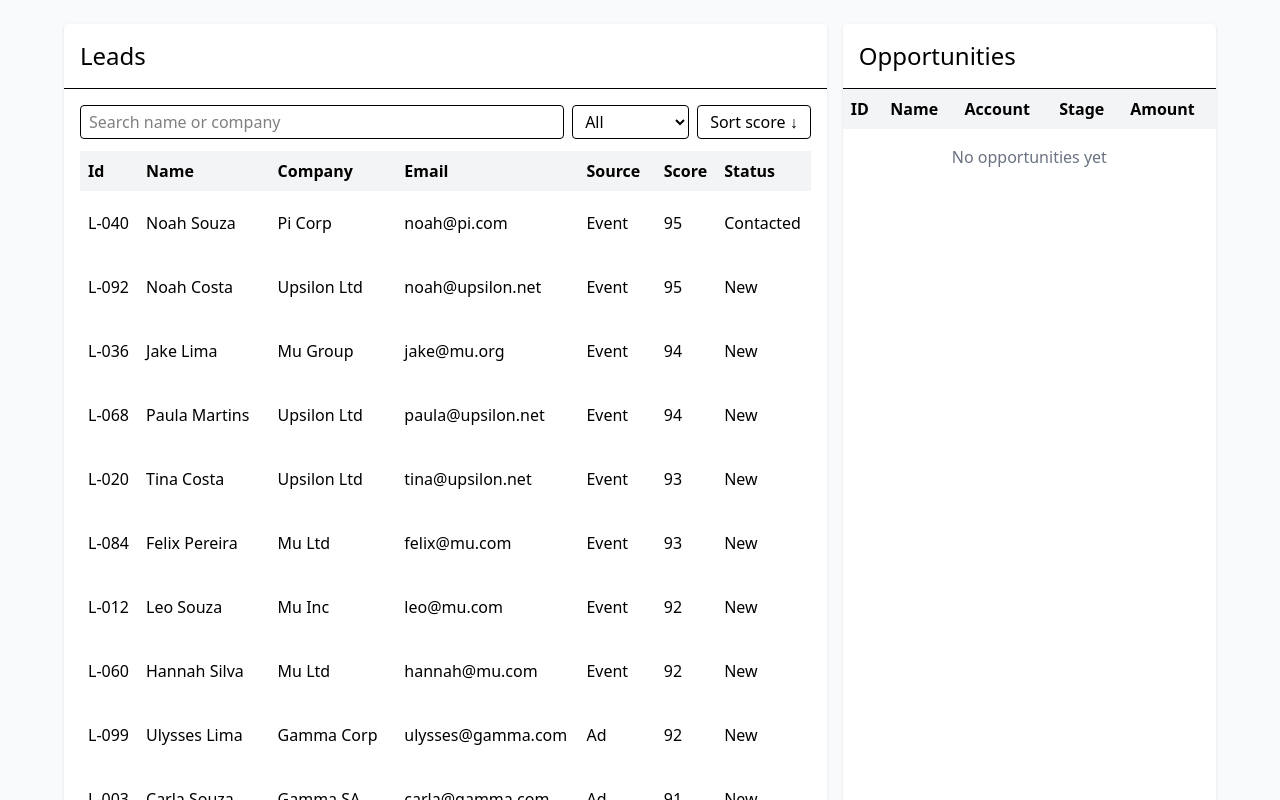
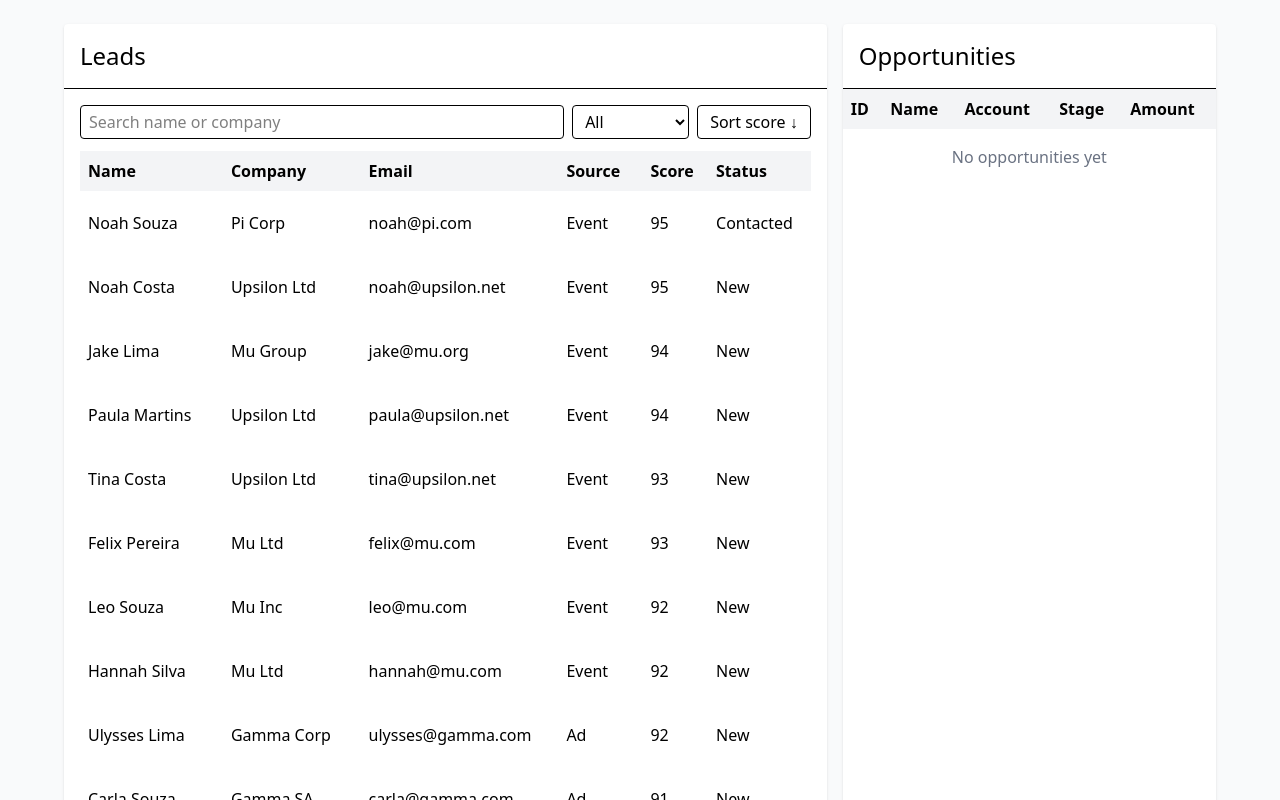
Before and after one commit to leoaltemari/mini-seller-console, a React (Vite) app: page / in a window 1280 px wide. Shown: the top 800 px of the page. Built offline with nearby package versions, Linux system fonts and the light colour scheme.

Commit message:
feat: removes ID from leads table

```diff
--- a/src/components/LeadsTable.tsx
+++ b/src/components/LeadsTable.tsx
@@ -51,7 +51,6 @@ export default function LeadsTable({ leads, onRowClick, onSortToggle, sortDesc,
         <table className="min-w-full table-auto">
           <thead className="bg-gray-100">
             <tr>
-              <th className="text-left p-2">Id</th>
               <th className="text-left p-2">Name</th>
               <th className="text-left p-2">Company</th>
               <th className="text-left p-2">Email</th>
@@ -64,7 +63,7 @@ export default function LeadsTable({ leads, onRowClick, onSortToggle, sortDesc,
             {
               !leads.length && (
                 <tr>
-                  <td colSpan={7} className="p-4 text-center text-gray-500">No leads found</td>
+                  <td colSpan={6} className="p-4 text-center text-gray-500">No leads found</td>
                 </tr>
               )
             }
@@ -76,7 +75,6 @@ export default function LeadsTable({ leads, onRowClick, onSortToggle, sortDesc,
                   className="cursor-pointer hover:bg-gray-200 h-16"
                   onClick={() => onRowClick(lead)}
                 >
-                  <td className="p-2">{lead.id}</td>
                   <td className="p-2">{lead.name}</td>
                   <td className="p-2">{lead.company}</td>
                   <td className="p-2">{lead.email}</td>
```
